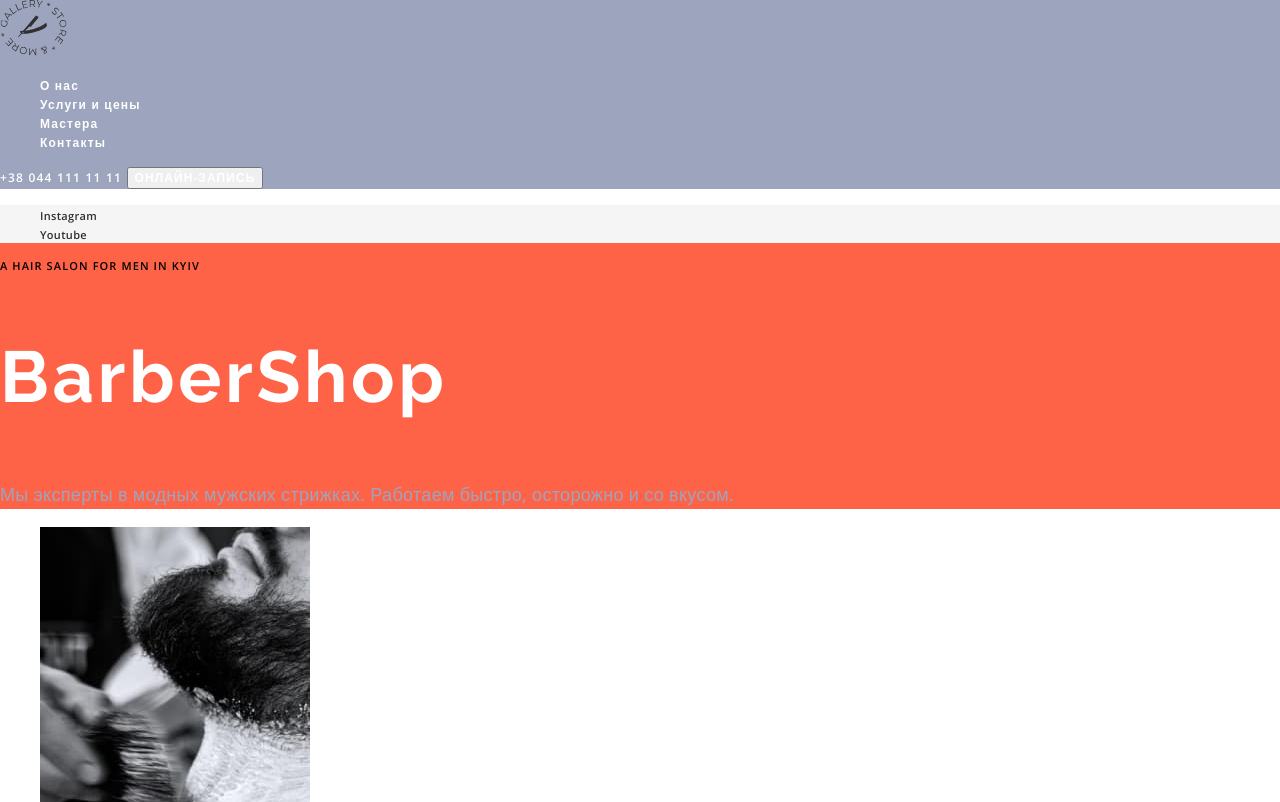
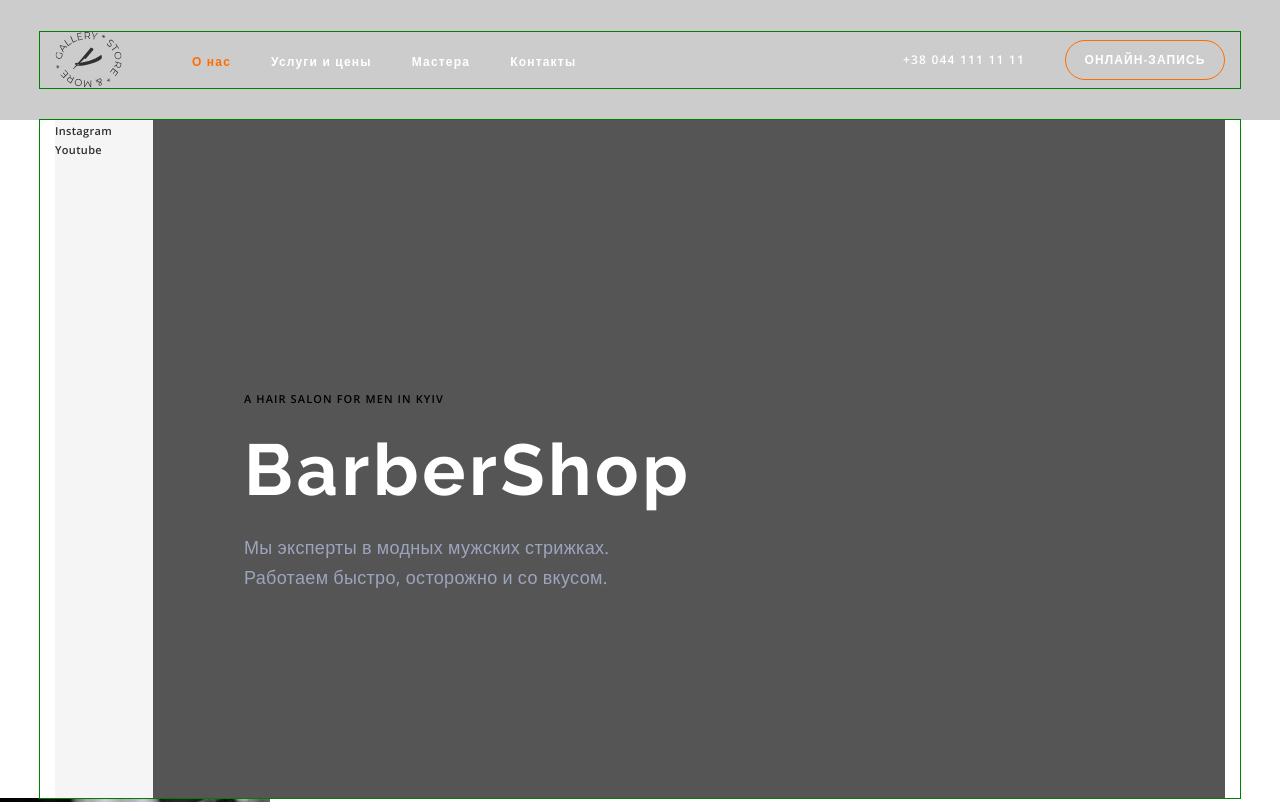
Before and after one commit to vitek117/BarberShop2, a plain HTML site: page index.html in a window 1280 px wide. Shown: the top 802 px of the page. Drawn offline with nearby package versions, Linux system fonts and the light colour scheme.

Commit message:
21,09,23--19:15

```diff
--- a/css/style.css
+++ b/css/style.css
@@ -17,6 +17,36 @@
   --background-fon: #f7f7f7;
   --background-fon-footer: #191c26;
 }
+body {
+  font-family: 'Open Sans', sans-serif;
+  /* font-family: 'Raleway', sans-serif; -------на заметку*/
+  letter-spacing: 0.02em;
+}
+
+/*-------------------УТИЛИТЫ---------- */
+p,
+h1,
+h2,
+h3,
+h4,
+h5 {
+  margin: 0;
+}
+ul {
+  margin: 0;
+  padding: 0;
+}
+img {
+  display: block;
+}
+
+.container {
+  width: 1200px;
+  padding: 0 15px;
+  outline: 1px solid green;
+  margin: 0 auto;
+}
+
 .list {
   list-style: none;
 }
@@ -24,12 +54,22 @@
   text-decoration: none;
 }
 .btn {
+  width: 160px;
+  height: 40px;
   font-family: inherit;
   font-weight: 600;
   font-size: 12px;
   line-height: 1.33;
+  border-radius: 25px;
+  border: 1px solid var(--accent-color);
+  background-color: transparent;
   letter-spacing: 0.09em;
   text-transform: uppercase;
+}
+.btn:hover,
+.btn:focus {
+  color: var(--accent-color);
+  border: 1px solid inherit;
 }
 .pre-title {
   font-weight: 600;
@@ -59,16 +99,24 @@
 .socil-link:focus {
   color: var(--accent-color);
 }
-/* --------------body -------------------*/
-body {
-  font-family: 'Open Sans', sans-serif;
-  /* font-family: 'Raleway', sans-serif; -------на заметку*/
-  letter-spacing: 0.02em;
-}
 
 /* --------------------header---------------- */
 .header {
-  background-color: #9da4bd;
+  background-color: #ccc;
+  padding: 32px 0;
+}
+.header-container {
+  display: flex;
+  align-items: center;
+}
+.header-logo {
+  margin-right: 70px;
+}
+.header-nav {
+  display: flex;
+}
+.header-list {
+  display: flex;
 }
 .header-link {
   font-weight: 600;
@@ -77,17 +125,24 @@ body {
   letter-spacing: 0.1em;
   color: var(--title-text-white);
 }
+.header-item:not(:last-child) {
+  margin-right: 40px;
+}
 
 .header-link:hover,
 .header-link:focus {
   color: var(--accent-color);
 }
-.header-link:current {
+.current {
   color: var(--accent-color);
-  /* --------------------------не работает current */
 }
-
+.header-contacts {
+  display: flex;
+  margin-left: auto;
+  align-items: center;
+}
 .header-tel {
+  margin-right: 40px;
   font-weight: 600;
   font-size: 12px;
   line-height: 1.33;
@@ -100,26 +155,42 @@ body {
 }
 /* ----------------------------герой hero -----------*/
 .hero {
-  background-color: tomato;
+
+}
+.hero-container {
+  display: flex;
 }
 .hero-left {
   background-color: whitesmoke;
 }
+.hero-list {
+  width: 98px;
+}
+.hero-right{
+  flex-grow: 1;
+  padding: 272px 0 206px 91px;
+  background-color: var(--basic-text-black);
+}
+.hero-pre-title {
+  margin-bottom: 20px;
+  color: var(--secondary-text-color);
 
-.hero-pre-title {
-  color: var(--secondary-text-color);
 }
 .hero-title {
+  margin-bottom: 20px;
+
   font-family: 'Raleway', sans-serif;
   font-weight: 700;
   font-size: 72px;
   line-height: calc(85 / 72);
   letter-spacing: 0.05em;
   color: var(--title-text-white);
+
 }
 
 .hero-after-title {
   color: var(--basic-text-white);
+  max-width: 400px;
 }
 
 /* --------------about------------------- */
@@ -202,17 +273,26 @@ body {
 
 /* ----------Наши мастера masters----------- */
 .masters {
+  padding: 130px 0;
 }
 .masters-pre-title {
   color: var(--title-text-black);
+  margin-bottom: 20px;
 }
 .masters-title {
   color: var(--title-text-black);
+  margin-bottom: 44px;
 }
 .masters-list {
+  display: flex;
+  margin-left: -30px;
+
 }
-.masters-item {
+.masters-item{
+flex-basis: calc(100% / 3 -30px);
+margin-left: 30px;
 }
+
 .masters-subtitle {
   font-size: 18px;
   line-height: calc(25 / 18);
--- a/index.html
+++ b/index.html
@@ -18,30 +18,41 @@
   <body>
     <!-- шапка header -->
     <header class="header">
+      <div class="container header-container">
         <a href="/" class="header-logo"><img src="/img/Logo.svg" alt="лого сайта" /></a>
+
         <nav class="header-nav">
           <ul class="header-list list">
             <li class="header-item">
               <a href="" class="header-link link current">О нас</a>
             </li>
+
             <li class="header-item">
               <a href="" class="header-link link">Услуги и цены</a>
             </li>
+
             <li class="header-item">
               <a href="" class="header-link link">Мастера</a>
             </li>
+
             <li class="header-item">
               <a href="" class="header-link link">Контакты</a>
             </li>
           </ul>
         </nav>
+
+        <div class="header-contacts">
           <a href="tel:+380441111111" class="header-tel link">+38 044 111 11 11</a>
+
           <button type="button" class="btn btn-first">онлайн-запись</button>
+        </div>
+      </div>
     </header>
     <!-- main -->
     <main>
       <!-- герой hero-->
       <section class="hero">
+        <div class="container hero-container">
           <div class="hero-left">
             <ul class="hero-list list">
               <li>
@@ -52,11 +63,14 @@
               </li>
             </ul>
           </div>
+          <div class="hero-right">
             <p lang="en" class="pre-title hero-pre-title">A hair salon for men in Kyiv</p>
             <h1 lang="en" class="hero-title">BarberShop</h1>
             <p class="after-title hero-after-title">
               Мы эксперты в модных мужских стрижках. Работаем быстро, осторожно и со вкусом.
             </p>
+          </div>
+        </div>
       </section>
       <!-- О НАС about-->
       <section class="about">
@@ -156,6 +170,7 @@
       </section>
       <!-- Наши мастера masters -->
       <section class="masters">
+        <div class="container">
           <p class="pre-title masters-pre-title">для настоящих ценителей атмосферы</p>
         <h2 class="masters-title section-title">Наши мастера</h2>
         <ul class="masters-list list">
@@ -181,6 +196,7 @@
             <p lang="en" class="masters-text">Extreme Barber</p>
           </li>
         </ul>
+        </div>
       </section>
       <!--  gallery-->
       <section>
```
Lines whose indentation alone changed are shown as unchanged.
